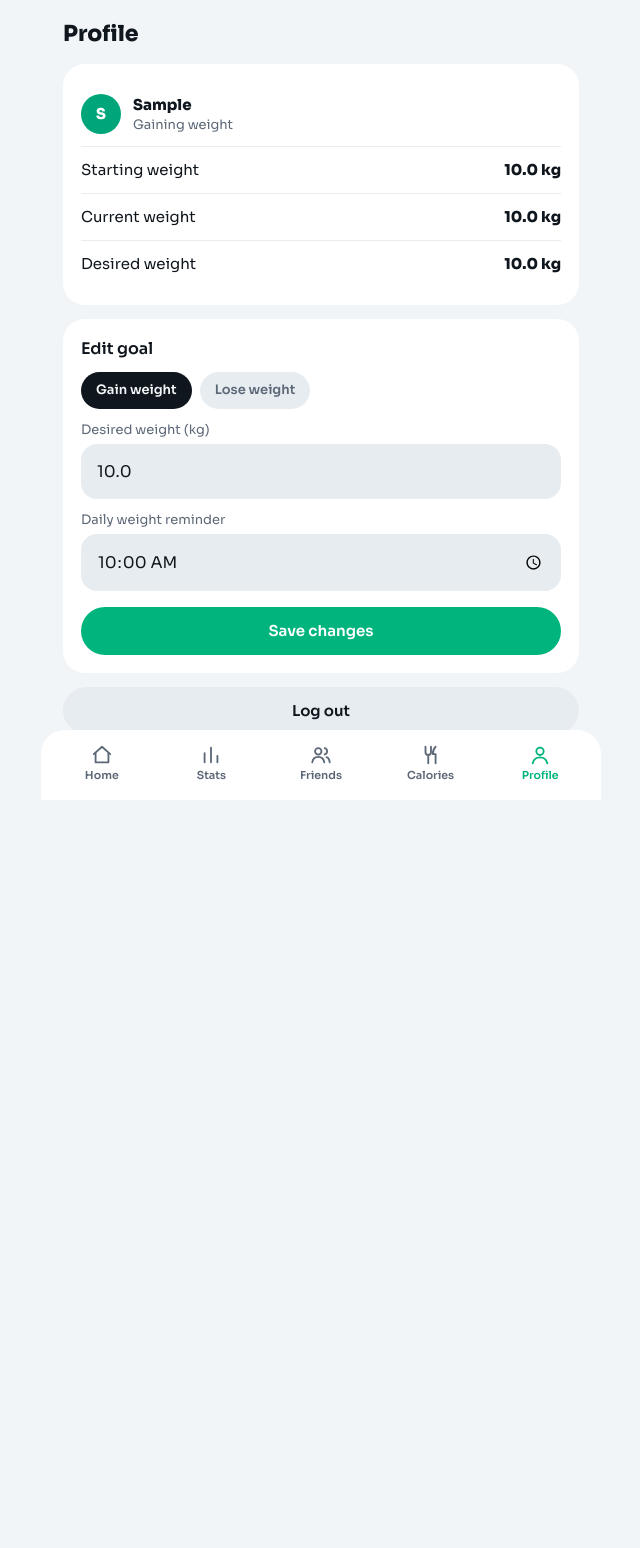
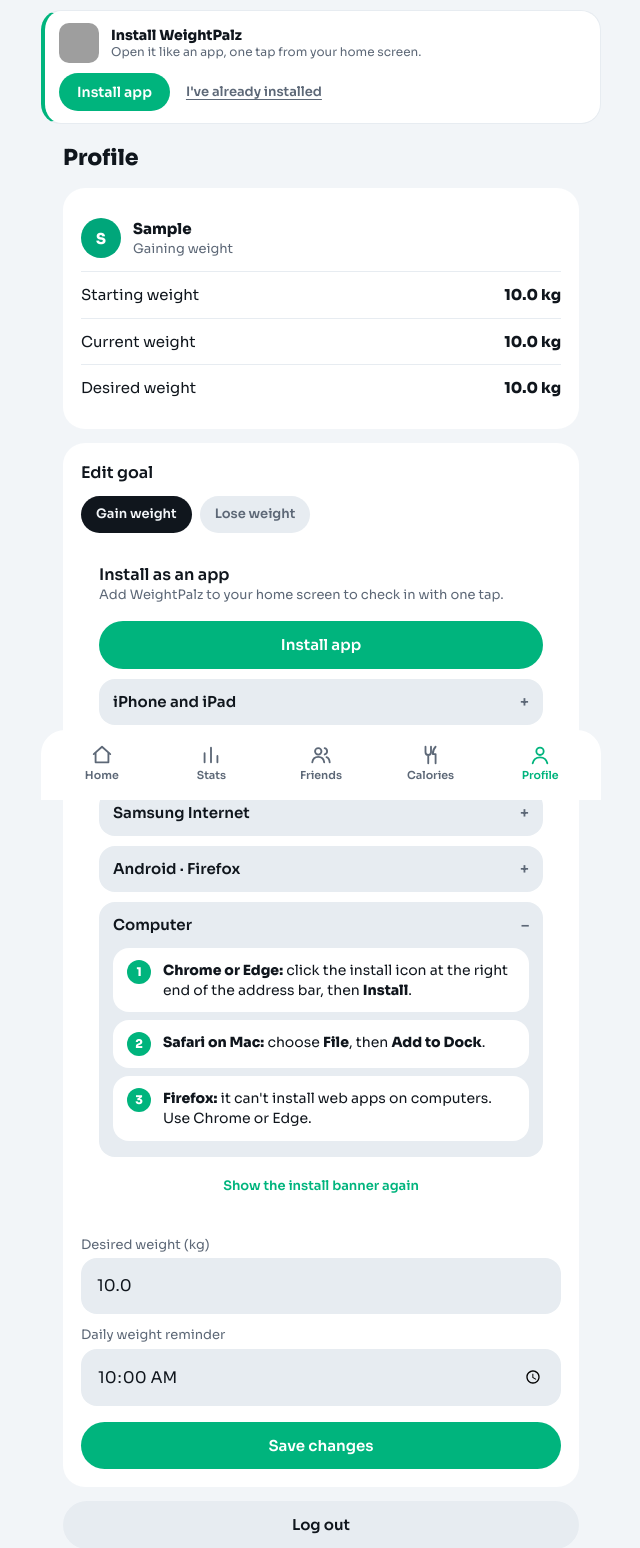
Before and after one commit to aakashdarda2907/WeightPalz, a Django app: page /profile/ in a window 1280 px wide. Shown: the top 1548 px of the page, without its empty margins (319-959 px from the left). Before the commit the page ends 800 px from the top, so only its background shows below. Run offline with Django 5.2, Linux system fonts and the light colour scheme; a user stored in the database is signed in; tables that the repository leaves empty hold one stand-in row (values such as "Sample post"); grey boxes are pictures that could not be loaded.

Commit message:
Install banner with steps sheet, profile install help, bento colours

```diff
--- a/core/models.py
+++ b/core/models.py
@@ -33,8 +33,8 @@ class Profile(models.Model):
     @property
     def meal_question(self):
         if self.goal == 'gain':
-            return 'Did you eat more than yesterday?'
-        return 'Did you stick to your plan?'
+            return 'Did you eat a little more than yesterday?'
+        return 'Did you eat a little less than yesterday?'
 
     def latest_weight(self):
         entry = self.user.weight_entries.first()  # ordered newest first
--- a/core/views.py
+++ b/core/views.py
@@ -12,6 +12,8 @@ from django.db.models import Q, Sum
 from django.shortcuts import get_object_or_404, redirect, render
 from django.utils import timezone
 from django.views.decorators.http import require_POST
+from django.http import HttpResponse, JsonResponse
+from django.templatetags.static import static
 
 from .models import (
     MEAL_FIELDS, CalorieEntry, Cheer, Friendship, MealLog, Profile, WeightEntry,
@@ -521,19 +523,6 @@ def remove_friend(request, user_id):
     return redirect('friends')
 
 
-@profile_required
-@require_POST
-def cheer_friend(request, user_id):
-    other = get_object_or_404(User, id=user_id)
-    friendship = Friendship.between(request.user, other)
-    if friendship and friendship.status == 'accepted':
-        _, created = Cheer.objects.get_or_create(
-            from_user=request.user, to_user=other, date=timezone.localdate(),
-        )
-        if created:
-            messages.success(request, f'You cheered {_name(other)}.')
-    return redirect('friends')
-
 
 # ---------------------------------------------------------------------------
 # Calories (fully independent tracker)
@@ -617,3 +606,84 @@ def profile_view(request):
         'profile': profile,
         'reminder_value': profile.reminder_time.strftime('%H:%M'),
     })
+
+# ---------------------------------------------------------------------------
+# Install as app (PWA)
+# ---------------------------------------------------------------------------
+def manifest_view(request):
+    data = {
+        'id': '/',
+        'name': 'WeightPalz',
+        'short_name': 'WeightPalz',
+        'description': 'Four taps a day. Build the habit of gaining or losing weight.',
+        'start_url': '/home/',
+        'scope': '/',
+        'display': 'standalone',
+        'orientation': 'portrait',
+        'background_color': '#0c0f13',
+        'theme_color': '#0c0f13',
+        'categories': ['health', 'fitness', 'lifestyle'],
+        'icons': [
+            {'src': static('icons/icon-192.png'), 'sizes': '192x192', 'type': 'image/png', 'purpose': 'any'},
+            {'src': static('icons/icon-512.png'), 'sizes': '512x512', 'type': 'image/png', 'purpose': 'any'},
+            {'src': static('icons/icon-maskable-512.png'), 'sizes': '512x512', 'type': 'image/png', 'purpose': 'maskable'},
+        ],
+    }
+    return JsonResponse(data, content_type='application/manifest+json')
+
+
+SERVICE_WORKER_JS = """
+const CACHE = 'weightpalz-v1';
+const OFFLINE_HTML = '<!doctype html><meta charset="utf-8"><meta name="viewport" content="width=device-width,initial-scale=1">' +
+  '<title>Offline</title><body style="margin:0;min-height:100vh;display:grid;place-content:center;gap:12px;text-align:center;' +
+  'background:#0c0f13;color:#f4f7fa;font-family:system-ui,sans-serif;padding:24px">' +
+  '<h2>You are offline</h2><p style="color:#8b96a5">Connect to the internet to log your check-in.</p>' +
+  '<button onclick="location.reload()" style="background:#35f0b4;color:#05140e;border:0;border-radius:99px;padding:13px 22px;font-weight:600">Try again</button>';
+
+self.addEventListener('install', function () { self.skipWaiting(); });
+
+self.addEventListener('activate', function (e) {
+  e.waitUntil(
+    caches.keys()
+      .then(function (keys) {
+        return Promise.all(keys.filter(function (k) { return k !== CACHE; }).map(function (k) { return caches.delete(k); }));
+      })
+      .then(function () { return self.clients.claim(); })
+  );
+});
+
+self.addEventListener('fetch', function (e) {
+  var req = e.request;
+  if (req.method !== 'GET') return;
+  var url = new URL(req.url);
+  if (url.origin !== location.origin) return;
+
+  // Static files: network first, cached copy if the network is down
+  if (url.pathname.indexOf('/static/') === 0) {
+    e.respondWith(
+      fetch(req).then(function (res) {
+        if (res.ok) { var copy = res.clone(); caches.open(CACHE).then(function (c) { c.put(req, copy); }); }
+        return res;
+      }).catch(function () { return caches.match(req); })
+    );
+    return;
+  }
+
+  // Pages: always from the server, friendly message if offline
+  if (req.mode === 'navigate') {
+    e.respondWith(
+      fetch(req).catch(function () {
+        return new Response(OFFLINE_HTML, { headers: { 'Content-Type': 'text/html; charset=utf-8' } });
+      })
+    );
+  }
+});
+"""
+
+
+def service_worker_view(request):
+    # Served from the site root so it can control every page.
+    response = HttpResponse(SERVICE_WORKER_JS, content_type='application/javascript')
+    response['Service-Worker-Allowed'] = '/'
+    response['Cache-Control'] = 'no-cache'
+    return response
--- a/static/css/styles.css
+++ b/static/css/styles.css
@@ -443,3 +443,78 @@ a, button { touch-action: manipulation; }
   .meal.pop, main { animation: none !important; }
   * { transition-duration: .01ms !important; }
 }
+
+/* ---------- Check-in question and install card ---------- */
+[hidden] { display: none !important; }
+
+.qbox { background: var(--card); border-radius: 18px; padding: 14px 16px; margin: 6px 0 12px; border-left: 4px solid var(--g); }
+.qmain { font-weight: 600; font-size: 16px; line-height: 1.3; }
+.qsub { font-size: 12px; color: var(--mut); margin-top: 4px; }
+
+.install-row { display: flex; align-items: center; gap: 12px; }
+.install-row .g { flex: 1; min-width: 0; }
+.install-icon { width: 48px; height: 48px; border-radius: 12px; flex: none; }
+.install .btn.block { margin-top: 12px; }
+.install [data-install-ios] { margin-top: 10px; }
+
+/* ==========================================================================
+   Install banner, steps sheet, Profile instructions, bento colours
+   ========================================================================== */
+
+/* ---------- Install banner ---------- */
+.no-ib .ibanner { display: none; }
+.ibanner {
+  max-width: 560px; width: calc(100% - 24px); margin: 10px auto 0;
+  background: var(--card); border: 1px solid var(--card2); border-left: 4px solid var(--g);
+  border-radius: 20px; padding: 12px 14px;
+}
+.ib-row { display: flex; align-items: center; gap: 12px; }
+.ib-row img { width: 40px; height: 40px; border-radius: 10px; flex: none; }
+.ib-text { display: grid; line-height: 1.3; }
+.ib-text b { font-size: 14px; }
+.ib-text span { font-size: 12px; color: var(--mut); }
+.ib-actions { display: flex; align-items: center; gap: 6px; margin-top: 10px; flex-wrap: wrap; }
+.ib-actions .btn { padding: 9px 18px; font-size: 14px; }
+.ib-link {
+  background: none; color: var(--mut); font-weight: 600; font-size: 13px; padding: 8px 10px;
+  text-decoration: underline; text-underline-offset: 3px;
+}
+
+/* ---------- Steps sheet ---------- */
+.sheet { position: fixed; inset: 0; z-index: 30; display: flex; align-items: flex-end; justify-content: center; }
+.sheet-bg { position: absolute; inset: 0; background: rgba(0, 0, 0, .6); }
+.sheet-card {
+  position: relative; width: min(100%, 520px); max-height: 88vh; overflow: auto;
+  background: var(--card); border-radius: 28px 28px 0 0;
+  padding: 20px 18px calc(20px + env(safe-area-inset-bottom, 0px));
+  animation: sheet-up .25s ease;
+}
+@keyframes sheet-up { from { transform: translateY(40px); opacity: 0; } }
+.sheet-head { display: flex; justify-content: space-between; align-items: center; margin-bottom: 4px; }
+@media (prefers-reduced-motion: reduce) { .sheet-card { animation: none; } }
+
+/* ---------- Numbered steps (sheet and Profile) ---------- */
+.steps-list { list-style: none; padding: 0; margin: 12px 0 4px; display: grid; gap: 8px; counter-reset: s; }
+.steps-list li {
+  counter-increment: s; display: flex; gap: 12px; align-items: flex-start;
+  background: var(--card2); border-radius: 16px; padding: 12px 14px; font-size: 14px;
+}
+.steps-list li::before {
+  content: counter(s); flex: none; width: 24px; height: 24px; border-radius: 50%;
+  background: var(--g); color: var(--on); display: grid; place-items: center; font-weight: 800; font-size: 12px;
+}
+
+/* ---------- Profile: install instructions ---------- */
+.install-help .ok { color: var(--g); font-weight: 600; margin-top: 10px; }
+.install-help details { background: var(--card2); border-radius: 16px; padding: 12px 14px; margin-top: 10px; }
+.install-help summary { font-weight: 600; cursor: pointer; list-style: none; display: flex; justify-content: space-between; }
+.install-help summary::-webkit-details-marker { display: none; }
+.install-help summary::after { content: '+'; color: var(--mut); }
+.install-help details[open] summary::after { content: '–'; }
+.install-help details .steps-list li { background: var(--card); }
+.install-help .link { display: block; margin: 12px auto 0; font-size: 13px; }
+
+/* ---------- Bento: bring back the colour ---------- */
+.b-blue .avs i { background: #fff; color: #10161d; border-color: var(--b); }
+.b-blue .avs i.more { background: #10161d !important; color: #fff !important; }
+.b-coral .bars i { background: rgba(255, 255, 255, .88); }
--- a/static/js/app.js
+++ b/static/js/app.js
@@ -110,3 +110,198 @@
     });
   });
 })();
+// ---------------------------------------------------------------------------
+// Install as app: banner, steps sheet, native install prompt
+// ---------------------------------------------------------------------------
+(function () {
+  'use strict';
+
+  if ('serviceWorker' in navigator) {
+    window.addEventListener('load', function () {
+      navigator.serviceWorker.register('/sw.js', { scope: '/' }).catch(function () {});
+    });
+  }
+
+  var FLAG = 'wp-installed';
+  var banner = document.getElementById('install-banner');
+  var sheet = document.getElementById('install-sheet');
+  var deferred = null;
+  var standalone = (window.matchMedia && window.matchMedia('(display-mode: standalone)').matches) ||
+                   window.navigator.standalone === true;
+
+  function installed() {
+    try { return localStorage.getItem(FLAG) === '1'; } catch (e) { return false; }
+  }
+  function setInstalled(v) {
+    try {
+      if (v) localStorage.setItem(FLAG, '1'); else localStorage.removeItem(FLAG);
+    } catch (e) {}
+  }
+  if (standalone) setInstalled(true);
+
+  function refresh() {
+    if (banner) banner.hidden = standalone || installed();
+    document.querySelectorAll('[data-if-standalone]').forEach(function (el) { el.hidden = !standalone; });
+    document.querySelectorAll('[data-if-browser]').forEach(function (el) { el.hidden = standalone; });
+  }
+
+  // ----- Work out which device and browser this is -----
+  function detect() {
+    var ua = navigator.userAgent || '';
+    var ios = /iphone|ipad|ipod/i.test(ua) || (navigator.platform === 'MacIntel' && navigator.maxTouchPoints > 1);
+    var safari = /safari/i.test(ua) && !/chrome|crios|fxios|edgios|android|opr|edg/i.test(ua);
+    if (ios) return safari ? 'ios-safari' : 'ios-other';
+    if (/android/i.test(ua)) {
+      if (/samsungbrowser/i.test(ua)) return 'samsung';
+      if (/firefox/i.test(ua)) return 'android-firefox';
+      return 'android-chrome';
+    }
+    if (safari) return 'mac-safari';
+    if (/firefox/i.test(ua)) return 'desktop-firefox';
+    return 'desktop-chromium';
+  }
+
+  var INFO = {
+    'ios-safari': {
+      label: 'iPhone or iPad · Safari',
+      steps: [
+        'Tap the <b>Share</b> button (the square with an arrow) at the bottom of Safari.',
+        'Scroll down and tap <b>Add to Home Screen</b>.',
+        'Tap <b>Add</b> in the top right corner.',
+        'Open WeightPalz from your home screen.'
+      ]
+    },
+    'ios-other': {
+      label: 'iPhone or iPad · this browser',
+      steps: [
+        'Installing works best in <b>Safari</b>. Open this page in Safari first.',
+        'Tap the <b>Share</b> button, then <b>Add to Home Screen</b>.',
+        'Tap <b>Add</b> in the top right corner.'
+      ]
+    },
+    'samsung': {
+      label: 'Samsung Internet',
+      steps: [
+        'Tap the <b>menu</b> button (three lines) at the bottom right.',
+        'Tap <b>Add page to</b>, then <b>Home screen</b>.',
+        'Tap <b>Add</b> to confirm.'
+      ]
+    },
+    'android-chrome': {
+      label: 'Android · Chrome',
+      steps: [
+        'Tap the <b>menu</b> button (three dots) at the top right.',
+        'Tap <b>Install app</b> or <b>Add to Home screen</b>.',
+        'Tap <b>Install</b> to confirm.'
+      ]
+    },
+    'android-firefox': {
+      label: 'Android · Firefox',
+      steps: [
+        'Tap the <b>menu</b> button (three dots).',
+        'Tap <b>Install</b>.',
+        'Tap <b>Add</b> to confirm.'
+      ]
+    },
+    'mac-safari': {
+      label: 'Mac · Safari',
+      steps: [
+        'In the menu bar, choose <b>File</b>, then <b>Add to Dock</b>.',
+        'Click <b>Add</b>.'
+      ]
+    },
+    'desktop-chromium': {
+      label: 'Computer · Chrome or Edge',
+      steps: [
+        'Click the <b>install icon</b> at the right end of the address bar.',
+        'Click <b>Install</b>.',
+        'No icon? Open the browser menu and choose <b>Install WeightPalz</b>.'
+      ]
+    },
+    'desktop-firefox': {
+      label: 'Computer · Firefox',
+      steps: [
+        'Firefox cannot install web apps on computers.',
+        'Open this site in <b>Chrome</b> or <b>Edge</b> to install it.'
+      ]
+    }
+  };
+
+  // ----- Steps sheet -----
+  function openSheet() {
+    if (!sheet) return;
+    var info = INFO[detect()];
+    document.getElementById('sheet-device').textContent = info.label;
+    document.getElementById('sheet-steps').innerHTML =
+      info.steps.map(function (s) { return '<li><span>' + s + '</span></li>'; }).join('');
+    sheet.hidden = false;
+    document.body.style.overflow = 'hidden';
+    var close = sheet.querySelector('.sheet-head [data-sheet-close]');
+    if (close) close.focus();
+  }
+
+  function closeSheet() {
+    if (!sheet) return;
+    sheet.hidden = true;
+    document.body.style.overflow = '';
+  }
+
+  // ----- Install: use the browser's own dialog when we can, otherwise show steps -----
+  function startInstall() {
+    if (deferred) {
+      var d = deferred;
+      deferred = null;
+      d.prompt();
+      d.userChoice.then(function (choice) {
+        if (choice.outcome === 'accepted') { setInstalled(true); refresh(); }
+      });
+      return;
+    }
+    openSheet();
+  }
+
+  window.addEventListener('beforeinstallprompt', function (e) {
+    e.preventDefault();
+    deferred = e;
+  });
+
+  window.addEventListener('appinstalled', function () {
+    deferred = null;
+    setInstalled(true);
+    closeSheet();
+    refresh();
+  });
+
+  document.addEventListener('click', function (e) {
+    if (e.target.closest('[data-install-open]')) { startInstall(); return; }
+
+    if (e.target.closest('[data-install-done]')) {
+      setInstalled(true);
+      closeSheet();
+      refresh();
+      return;
+    }
+
+    if (e.target.closest('[data-sheet-close]')) { closeSheet(); return; }
+
+    var reset = e.target.closest('[data-install-reset]');
+    if (reset) {
+      setInstalled(false);
+      document.documentElement.classList.remove('no-ib');
+      refresh();
+      reset.textContent = 'The banner will show again ✓';
+    }
+  });
+
+  document.addEventListener('keydown', function (e) {
+    if (e.key === 'Escape') closeSheet();
+  });
+
+  // Open the Profile instructions that match this device
+  var me = detect();
+  document.querySelectorAll('details[data-platform]').forEach(function (d) {
+    if (d.dataset.platform.split(' ').indexOf(me) !== -1) d.open = true;
+  });
+
+  refresh();
+})();
--- a/templates/base.html
+++ b/templates/base.html
@@ -5,6 +5,13 @@
   <meta charset="utf-8">
   <meta name="viewport" content="width=device-width, initial-scale=1, viewport-fit=cover">
     <meta name="theme-color" content="#0c0f13">
+      <script>try{if(localStorage.getItem('wp-installed')==='1'||(window.matchMedia&&matchMedia('(display-mode: standalone)').matches)||navigator.standalone){document.documentElement.classList.add('no-ib')}}catch(e){}</script>
+      <link rel="manifest" href="{% url 'manifest' %}">
+  <link rel="apple-touch-icon" href="{% static 'icons/apple-touch-icon.png' %}">
+  <meta name="apple-mobile-web-app-capable" content="yes">
+  <meta name="mobile-web-app-capable" content="yes">
+  <meta name="apple-mobile-web-app-title" content="WeightPalz">
+  <meta name="apple-mobile-web-app-status-bar-style" content="black">
   <title>{% block title %}WeightPalz – four taps a day{% endblock %}</title>
   <link rel="preconnect" href="https://fonts.googleapis.com">
   <link rel="preconnect" href="https://fonts.gstatic.com" crossorigin>
@@ -13,6 +20,9 @@
 </head>
 <body>
   {% block nav %}{% include 'navbar.html' %}{% endblock %}
+    {% if active or request.resolver_match.url_name == 'landing' %}
+    {% include 'install_banner.html' %}
+  {% endif %}
 
   {% if messages %}
     <div class="toasts" role="status">
--- /dev/null
+++ b/templates/install_banner.html
@@ -0,0 +1,28 @@
+{% load static %}
+<div class="ibanner" id="install-banner" role="region" aria-label="Install app">
+  <div class="ib-row">
+    <img src="{% static 'icons/icon-192.png' %}" alt="" width="40" height="40">
+    <div class="ib-text">
+      <b>Install WeightPalz</b>
+      <span>Open it like an app, one tap from your home screen.</span>
+    </div>
+  </div>
+  <div class="ib-actions">
+    <button class="btn" type="button" data-install-open>Install app</button>
+    <button class="ib-link" type="button" data-install-done>I've already installed</button>
+  </div>
+</div>
+
+<div class="sheet" id="install-sheet" hidden role="dialog" aria-modal="true" aria-labelledby="sheet-title">
+  <div class="sheet-bg" data-sheet-close></div>
+  <div class="sheet-card">
+    <div class="sheet-head">
+      <h3 id="sheet-title">Install WeightPalz</h3>
+      <button class="sm" type="button" data-sheet-close aria-label="Close">✕</button>
+    </div>
+    <p class="mut" id="sheet-device"></p>
+    <ol class="steps-list" id="sheet-steps"></ol>
+    <button class="btn block" type="button" data-install-done>I've installed it</button>
+    <button class="btn ghost block" type="button" data-sheet-close>Close</button>
+  </div>
+</div>
--- /dev/null
+++ b/templates/install_help.html
@@ -0,0 +1,58 @@
+<div class="card install-help">
+  <h3>Install as an app</h3>
+  <p class="mut">Add WeightPalz to your home screen to check in with one tap.</p>
+
+  <p class="ok" data-if-standalone hidden>You're using the installed app ✓</p>
+
+  <div data-if-browser>
+    <button class="btn block" type="button" data-install-open>Install app</button>
+  </div>
+
+  <details data-platform="ios-safari ios-other">
+    <summary>iPhone and iPad</summary>
+    <ol class="steps-list">
+      <li><span>Open this site in <b>Safari</b>.</span></li>
+      <li><span>Tap the <b>Share</b> button (the square with an arrow).</span></li>
+      <li><span>Scroll down and tap <b>Add to Home Screen</b>.</span></li>
+      <li><span>Tap <b>Add</b> in the top right corner.</span></li>
+    </ol>
+  </details>
+
+  <details data-platform="android-chrome">
+    <summary>Android · Chrome</summary>
+    <ol class="steps-list">
+      <li><span>Tap the <b>menu</b> button (three dots) at the top right.</span></li>
+      <li><span>Tap <b>Install app</b> or <b>Add to Home screen</b>.</span></li>
+      <li><span>Tap <b>Install</b> to confirm.</span></li>
+    </ol>
+  </details>
+
+  <details data-platform="samsung">
+    <summary>Samsung Internet</summary>
+    <ol class="steps-list">
+      <li><span>Tap the <b>menu</b> button (three lines) at the bottom right.</span></li>
+      <li><span>Tap <b>Add page to</b>, then <b>Home screen</b>.</span></li>
+      <li><span>Tap <b>Add</b> to confirm.</span></li>
+    </ol>
+  </details>
+
+  <details data-platform="android-firefox">
+    <summary>Android · Firefox</summary>
+    <ol class="steps-list">
+      <li><span>Tap the <b>menu</b> button (three dots).</span></li>
+      <li><span>Tap <b>Install</b>.</span></li>
+      <li><span>Tap <b>Add</b> to confirm.</span></li>
+    </ol>
+  </details>
+
+  <details data-platform="desktop-chromium mac-safari desktop-firefox">
+    <summary>Computer</summary>
+    <ol class="steps-list">
+      <li><span><b>Chrome or Edge:</b> click the install icon at the right end of the address bar, then <b>Install</b>.</span></li>
+      <li><span><b>Safari on Mac:</b> choose <b>File</b>, then <b>Add to Dock</b>.</span></li>
+      <li><span><b>Firefox:</b> it can't install web apps on computers. Use Chrome or Edge.</span></li>
+    </ol>
+  </details>
+
+  <button class="link" type="button" data-install-reset>Show the install banner again</button>
+</div>
--- a/templates/profile.html
+++ b/templates/profile.html
@@ -30,6 +30,8 @@
         <label class="chip" for="pgoal-lose">Lose weight</label>
       </div>
 
+    {% include 'install_help.html' %}
+
       <div class="field">
         <label for="target_weight">Desired weight (kg)</label>
         <input class="input" id="target_weight" type="number" step="0.1" name="target_weight" value="{{ profile.target_weight }}" required>
--- a/weightpalz/urls.py
+++ b/weightpalz/urls.py
@@ -1,7 +1,12 @@
 from django.contrib import admin
 from django.urls import include, path
+
+from core import views
 
 urlpatterns = [
     path('admin/', admin.site.urls),
     path('', include('core.urls')),
+        # Install as app (PWA)
+    path('manifest.webmanifest', views.manifest_view, name='manifest'),
+    path('sw.js', views.service_worker_view, name='sw'),
 ]
```
Also changed, not shown: templates/home.html (+5 -2 lines), templates/install_card.html (added, +15 -0 lines), templates/landing.html (+7 -7 lines).
